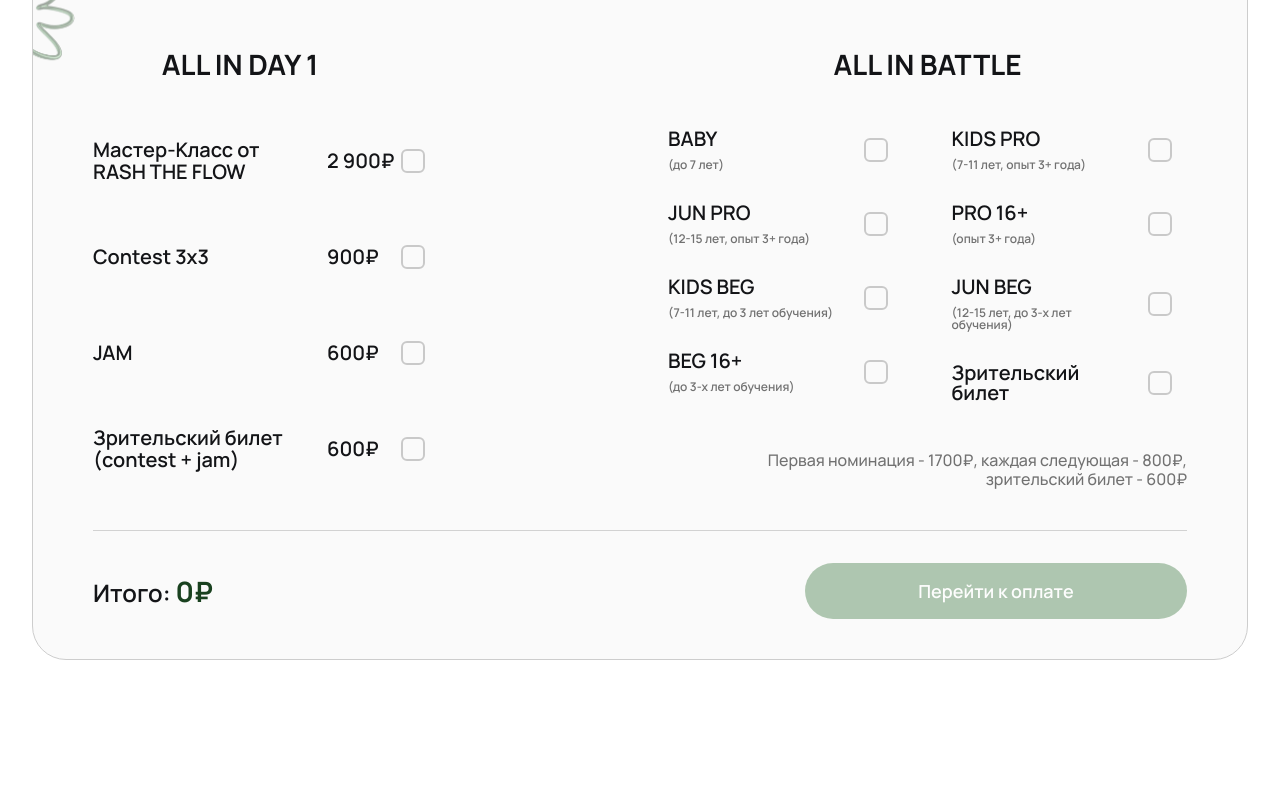
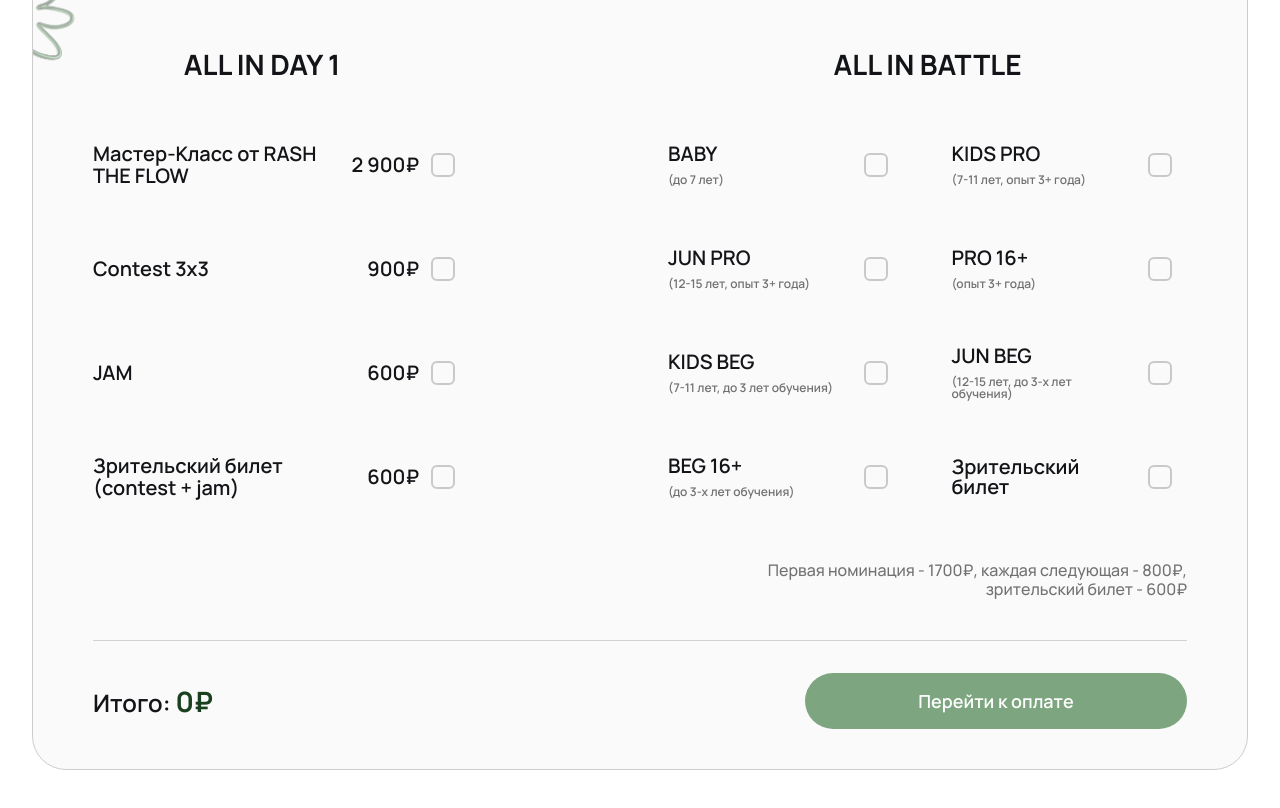
Before and after one commit to FibEli3/ALL-IN-BATTLE, a Next.js app: page / in a window 1280 px wide. Shown: the part 7000-7808 px from the top of the page. Before the commit the page ends 7756 px from the top, so only its background shows below. Built offline with nearby package versions, Linux system fonts and the light colour scheme.

Commit message:
style: equalize registration list row heights and payment button states

```diff
--- a/src/components/registration-form.tsx
+++ b/src/components/registration-form.tsx
@@ -211,14 +211,14 @@ export function RegistrationForm() {
 
         <section className="relative z-10 mt-12 grid gap-10 lg:grid-cols-2 lg:gap-14">
           <div className="grid gap-12 content-start">
-            <h4 className="h-[34px] w-[294px] text-center text-[28px] font-bold leading-[34px]">ALL IN DAY 1</h4>
-            <div className="w-[320px] space-y-8">
+            <h4 className="h-[34px] w-[338px] text-center text-[28px] font-bold leading-[34px]">ALL IN DAY 1</h4>
+            <div className="grid w-[338px] grid-rows-4 gap-8">
               {day1Options.map((option) => (
-                <label key={option.id} className="grid min-h-[64px] grid-cols-[222px_62px_24px] items-center gap-x-3">
+                <label key={option.id} className="grid h-[72px] grid-cols-[230px_84px_24px] items-center gap-x-3">
                   <span className="text-[20px] font-semibold leading-[1.1]">
                     {option.title}
                   </span>
-                  <span className="text-[20px] font-semibold leading-none">
+                  <span className="text-right text-[20px] font-semibold leading-none">
                     {formatRub(getOptionDisplayPrice(option) ?? 0)}
                   </span>
                   <input
@@ -235,11 +235,11 @@ export function RegistrationForm() {
           <div className="grid gap-12">
             <h4 className="h-[34px] text-center text-[28px] font-bold leading-[34px]">ALL IN BATTLE</h4>
             <div className="grid gap-x-12 gap-y-8 md:grid-cols-2">
-              <div className="space-y-8">
+              <div className="grid grid-rows-4 gap-8">
                 {day2LeftOptions.map((option) => (
                   <label
                     key={option.id}
-                    className="grid grid-cols-[184px_24px] items-center gap-x-3"
+                    className="grid h-[72px] grid-cols-[184px_24px] items-center gap-x-3"
                   >
                     <div className="grid gap-[10px]">
                       <span className="text-[20px] font-semibold leading-none">
@@ -261,11 +261,11 @@ export function RegistrationForm() {
                 ))}
               </div>
 
-              <div className="space-y-8">
+              <div className="grid grid-rows-4 gap-8">
                 {day2RightOptions.map((option) => (
                   <label
                     key={option.id}
-                    className="grid grid-cols-[184px_24px] items-center gap-x-3"
+                    className="grid h-[72px] grid-cols-[184px_24px] items-center gap-x-3"
                   >
                     <div className="grid gap-[10px]">
                       <span className="text-[20px] font-semibold leading-none">
@@ -304,7 +304,7 @@ export function RegistrationForm() {
           <button
             type="submit"
             disabled={isSubmitting || totalRub <= 0}
-            className="h-[56px] min-w-[382px] rounded-full bg-[#7da57f] px-10 text-[18px] font-semibold leading-none text-white transition hover:brightness-95 disabled:cursor-not-allowed disabled:opacity-60"
+            className="h-[56px] min-w-[382px] rounded-full bg-[#2a6a34] px-10 text-[18px] font-semibold leading-none text-white transition hover:brightness-95 disabled:cursor-not-allowed disabled:bg-[#7da57f] disabled:opacity-100"
           >
             {isSubmitting ? "Отправка..." : "Перейти к оплате"}
           </button>
```
